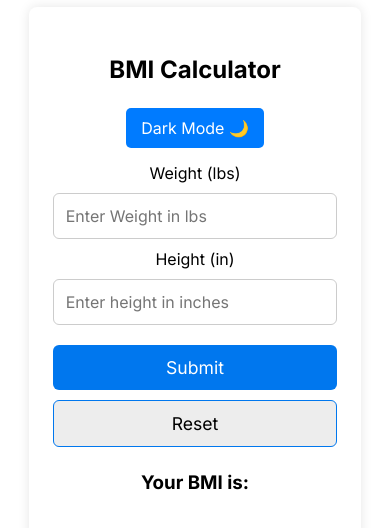
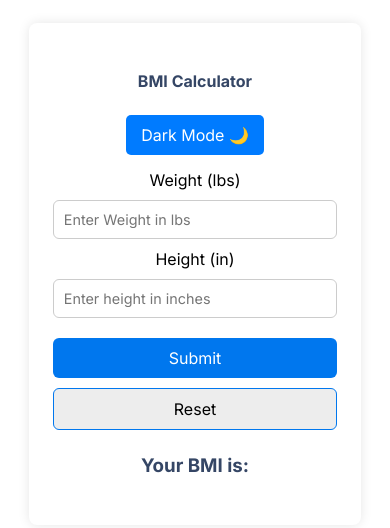
Before and after one commit to iiitl/bmi_calculator, a React (Create React App) app: page / in a window 390 px wide. Shown: the part 148-676 px from the top of the page. Built offline with nearby package versions, Linux system fonts and the light colour scheme.

Commit message:
Update index.css

```diff
--- a/src/index.css
+++ b/src/index.css
@@ -5,36 +5,6 @@
   margin: 0;
   padding: 0;
   font-family: 'Inter', sans-serif;
-  transition: background 0.3s ease-in-out, color 0.3s ease-in-out;
-}
-
-/* Light Theme */
-:root {
-  --bg-color: #f9f9f9;
-  --container-bg: white;
-  --text-color: #354665;
-  --input-bg: #fff;
-  --input-border: #ccc;
-  --btn-bg: #0077EE;
-  --btn-hover: #005bb5;
-  --shadow-color: rgba(0, 0, 0, 0.1);
-}
-
-/* Dark Theme */
-.dark-mode {
-  --bg-color: #282c34;
-  --container-bg: #3a3f47;
-  --text-color: #ffffff;
-  --input-bg: #454a54;
-  --input-border: #777;
-  --btn-bg: #0077EE;
-  --btn-hover: #005bb5;
-  --shadow-color: rgba(255, 255, 255, 0.1);
-}
-
-body {
-  background-color: var(--bg-color);
-  color: var(--text-color);
 }
 
 .app {
@@ -44,92 +14,16 @@ body {
   width: 100vw;
   min-height: 100vh;
   padding: 20px;
+  background-color: #f9f9f9;
 }
 
 .container {
-  background: var(--container-bg);
-  box-shadow: 0px 0px 12px var(--shadow-color);
+  box-shadow: 0px 0px 12px rgba(0, 0, 0, 0.1);
   border-radius: 8px;
   padding: 3rem;
   max-width: 600px;
   width: 100%;
-}
-
-input {
-  width: 100%;
-  font-size: 1rem;
-  padding: 12px;
-  margin: 10px 0;
-  border-radius: 6px;
-  border: 1px solid var(--input-border);
-  background: var(--input-bg);
-  color: var(--text-color);
-}
-
-input:focus {
-  border-color: var(--btn-bg);
-  outline: none;
-}
-
-.btn {
-  display: block;
-  width: 100%;
-  font-size: 1.1rem;
-  margin: 10px 0;
-  padding: 12px;
-  background-color: var(--btn-bg);
-  color: #fff;
-  border: none;
-  border-radius: 6px;
-  cursor: pointer;
-}
-
-.btn:hover {
-  background-color: var(--btn-hover);
-}
-
-.btn-outline {
-  background-color: #ededed;
-  color: #000;
-  border: 1px solid var(--btn-bg);
-}
-
-.btn-outline:hover {
-  background-color: #d0d0d0;
-}
-
-.theme-toggle {
-  position: absolute;
-  top: 20px;
-  right: 20px;
-  padding: 10px 15px;
-  font-size: 1rem;
-  background: var(--btn-bg);
-  color: white;
-  border: none;
-  border-radius: 6px;
-  cursor: pointer;
-}
-
-.theme-toggle:hover {
-  background: var(--btn-hover);
-}
-
-.center {
-  text-align: center;
-  margin: 24px 0;
-}
-
-p {
-  margin: 10px 0;
-}
-
-.img-container {
-  text-align: center;
-}
-
-.img-container img {
-  height: 150px;
+  background: white;
 }
 
 /* Responsive adjustments */
@@ -145,9 +39,93 @@ p {
     padding: 1.5rem;
     max-width: 95%;
   }
+}
 
-  .theme-toggle {
+input {
+  width: 100%;
+  font-size: 1rem;
+  padding: 12px;
+  margin: 10px 0;
+  border-radius: 6px;
+  border: 1px solid #ccc;
+  transition: border 0.3s ease-in-out;
+}
+
+input:focus {
+  border-color: #0077EE;
+  outline: none;
+}
+
+.btn {
+  display: block;
+  width: 100%;
+  font-size: 1.1rem;
+  margin: 10px 0;
+  padding: 12px;
+  background-color: #0077EE;
+  color: #fff;
+  border: none;
+  border-radius: 6px;
+  cursor: pointer;
+  transition: background 0.3s ease-in-out;
+}
+
+.btn:hover {
+  background-color: #005bb5;
+}
+
+.btn-outline {
+  background-color: #ededed;
+  color: #000;
+  border: 1px solid #0077EE;
+}
+
+.btn-outline:hover {
+  background-color: #d0d0d0;
+}
+
+.center {
+  text-align: center;
+  margin: 24px 0;
+  color: #354665;
+  font-size: 1.2rem;
+}
+
+.input_val {
+  color: #354665;
+}
+
+p {
+  margin: 10px 0;
+}
+
+/* Image container */
+.img-container {
+  text-align: center;
+  margin-top: 15px;
+}
+
+.img-container img {
+  height: 150px;
+}
+
+/* Mobile optimization */
+@media (max-width: 480px) {
+  input {
     font-size: 0.9rem;
-    padding: 8px 12px;
+    padding: 10px;
+  }
+
+  .btn {
+    font-size: 1rem;
+    padding: 10px;
+  }
+
+  .center {
+    font-size: 1rem;
+  }
+
+  .img-container img {
+    height: 120px;
   }
 }
```
